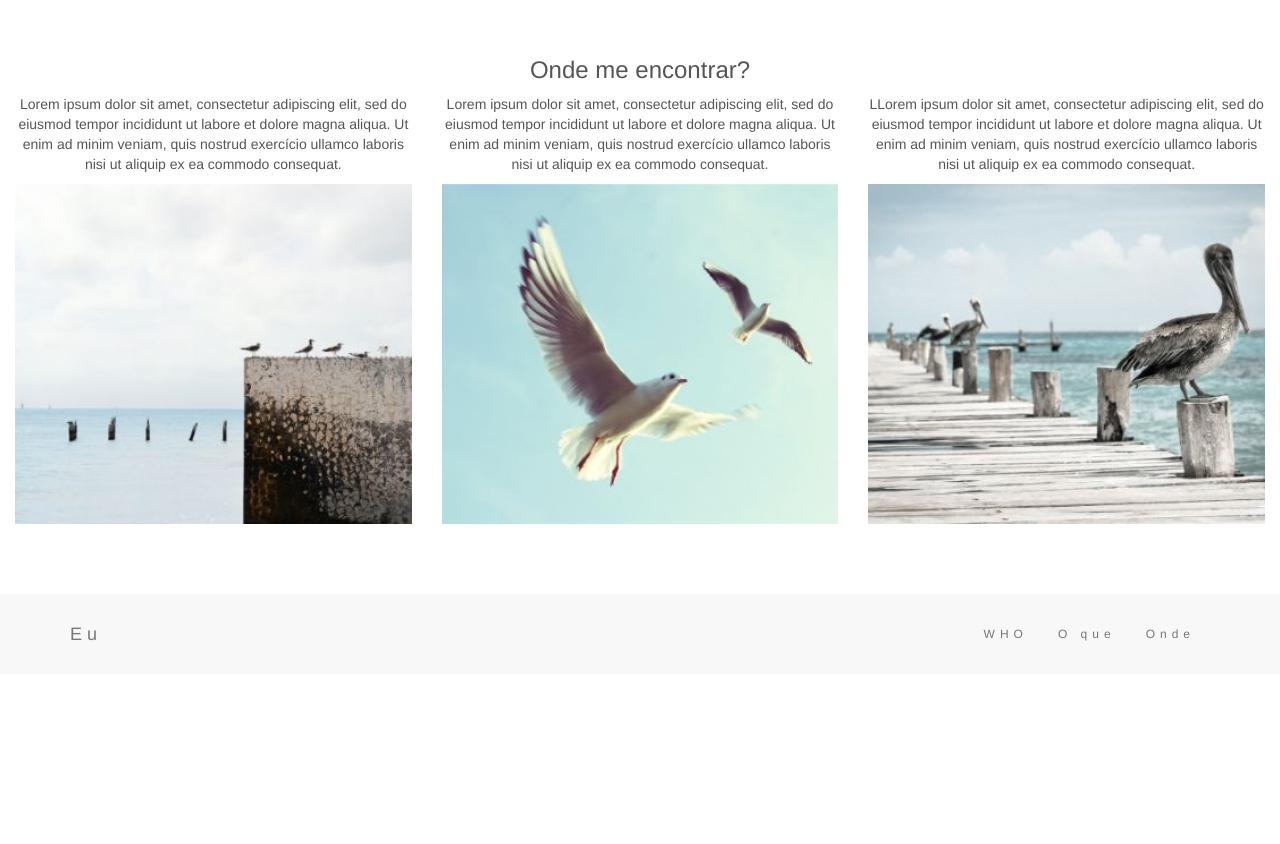
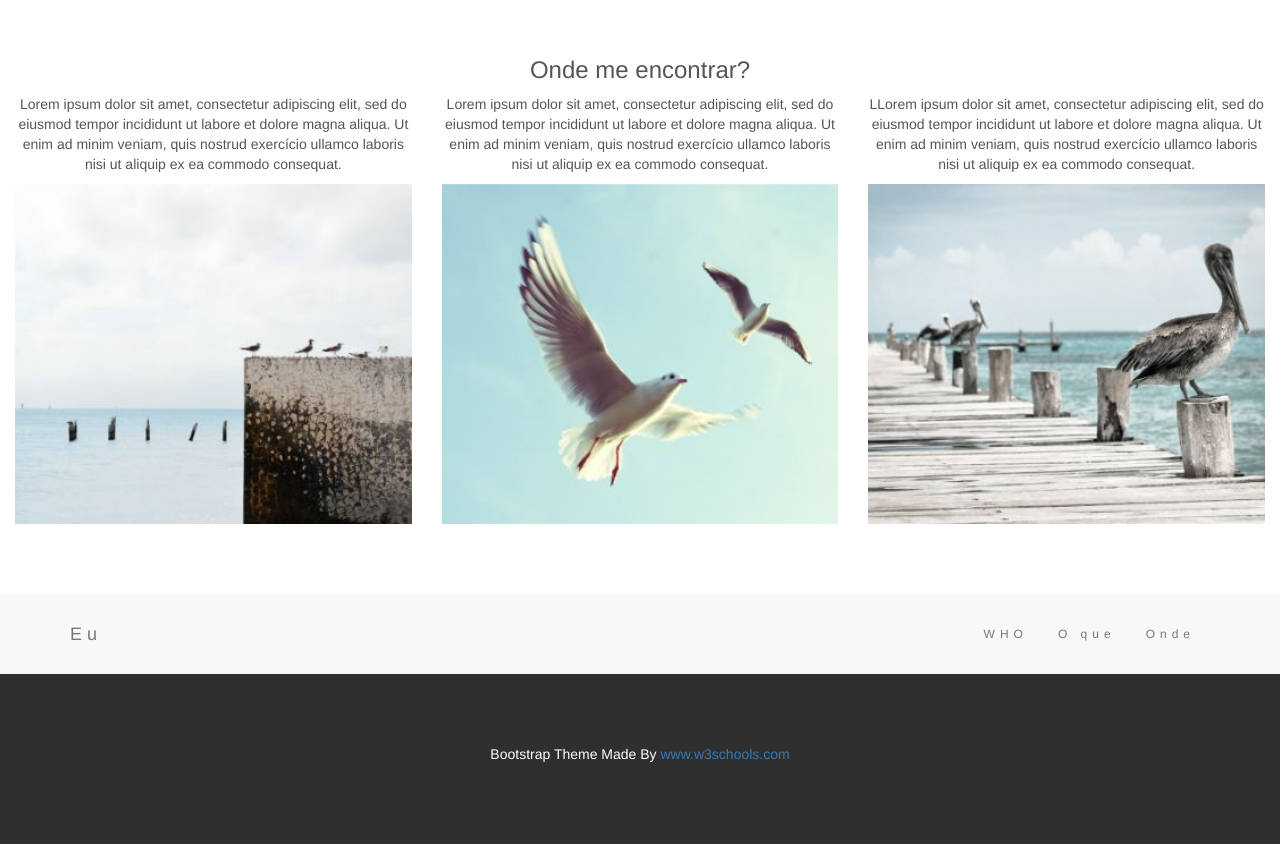
Before and after one commit to mauricioweb/bootstrap_theme_me, a plain HTML site: page public_html/index.html in a window 1280 px wide. Shown: the part 728-1572 px from the top of the page. Before the commit the page ends 1402 px from the top, so only its background shows below. Drawn offline with nearby package versions, Linux system fonts and the light colour scheme.

Commit message:
Adicionando rodapé

```diff
--- a/public_html/index.html
+++ b/public_html/index.html
@@ -36,6 +36,10 @@
     }
     .navbar-nav li a:hover {
       color: #1abc9c !important;
+    }
+    .bg-4 {
+      background-color: #2f2f2f;
+      color: #ffffff;
     }
     </style>
 
@@ -94,5 +98,9 @@
     </div>
   </nav>
 
+  <footer class="container-fluid bg-4 text-center">
+    <p>Bootstrap Theme Made By <a href="https://www.w3schools.com">www.w3schools.com</a></p>
+  </footer>
+
 </body>
 </html>
```
